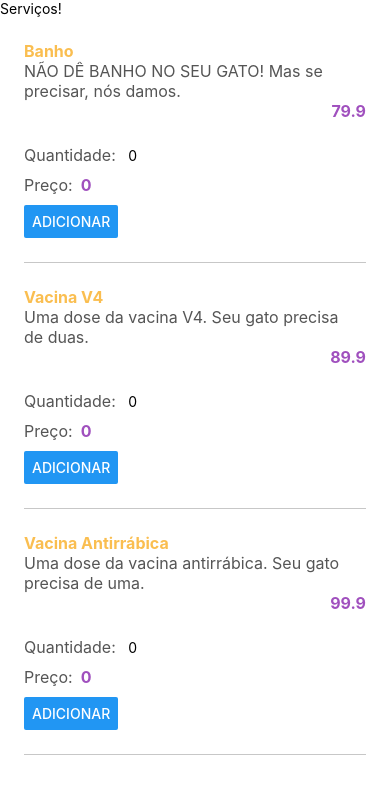
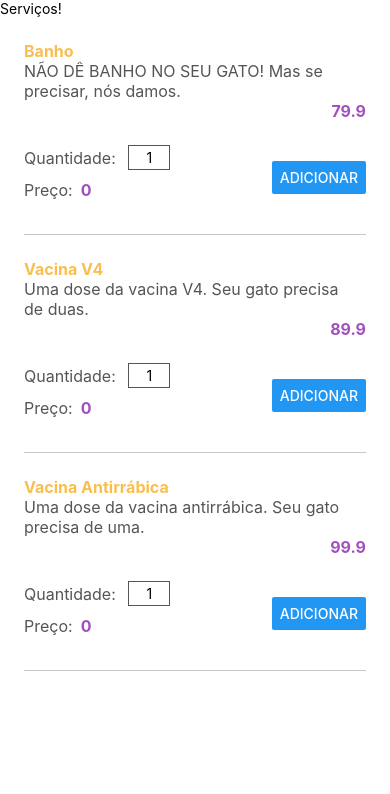
Before and after one commit to muryarth/alura, a React Native app in the folder expo-pet-shop/: screen / in a window 390 px wide. Shown: the top 794 px of the page. Built offline with nearby package versions, Linux system fonts and the light colour scheme.

Commit message:
[expo-pet-shop] Novo componente CampoInteiro

```diff
--- a/expo-pet-shop/src/componentes/CampoInteiro.js
+++ b/expo-pet-shop/src/componentes/CampoInteiro.js
@@ -1,10 +1,30 @@
 import React from 'react';
+import { TextInput, Button } from 'react-native';
+import estilosPadrao from './estilos.js';
 
-import { TextInput } from 'react-native';
+export default function CampoInteiro({ value, estilos, atualizarQuantidade }) {
+    const atualiza = (novoValor, acaoRetorno) => {
+        const verificaInteiro = novoValor.match(/^[0-9]*$/);
+        if (!verificaInteiro) return;
 
-export default function CampoInteiro() {
-    return <TextInput
-        keyboardType='number-pad'
-        selectTextOnFocus
-    />
+        const removeZeroEsquerda = novoValor.replace(/^(0)(.+)/, '$2');
+
+        acaoRetorno(removeZeroEsquerda);
+    }
+
+    const numeroEmTexto = String(value);
+
+    return <>
+        <TextInput
+            style={[estilosPadrao.campo, estilos]}
+            keyboardType='number-pad'
+            selectTextOnFocus
+            onChangeText={(novoValor) => {
+
+                if (novoValor[novoValor.length - 1] !== "," && novoValor[novoValor.length - 1] !== ".")
+                    atualizarQuantidade(novoValor);
+            }}
+            value={numeroEmTexto}
+        />
+    </>;
 }
--- a/expo-pet-shop/estilos/estilosCampo.js
+++ b/expo-pet-shop/src/componentes/estilos.js
@@ -1,5 +1,5 @@
 import { StyleSheet } from 'react-native';
-import { cores } from '../../estilos';
+import { cores } from '../estilos';
 
 export default StyleSheet.create({
   campo: {
--- a/expo-pet-shop/src/telas/servicos/index.js
+++ b/expo-pet-shop/src/telas/servicos/index.js
@@ -38,6 +38,7 @@ export default function Servicos() {
                 }}
                 //garante que cada item tenha sua key
                 keyExtractor={({ id }) => String(id)}
+                removeClippedSubviews={false}
             />
         </SafeAreaView>
     )
--- a/expo-pet-shop/src/telas/servicos/item/index.js
+++ b/expo-pet-shop/src/telas/servicos/item/index.js
@@ -1,8 +1,10 @@
-import React from 'react';
-import { Text, View, TextInput, Button } from 'react-native';
+import React, { useState } from 'react';
+import { Text, View, Button } from 'react-native';
+import CampoInteiro from '../../../componentes/CampoInteiro.js';
 import estilos from './estilos';
 
 export default function Item({ nome, preco, descricao }) {
+    const [quantidade, setQuantidade] = useState(1);
 
     return (
         <>
@@ -15,7 +17,7 @@ export default function Item({ nome, preco, descricao }) {
                 <View>
                     <View style={estilos.valor}>
                         <Text style={estilos.descricao}>Quantidade: </Text>
-                        <TextInput value="0" />
+                        <CampoInteiro estilos={estilos.quantidade} value={quantidade} atualizarQuantidade={setQuantidade} />
                     </View>
                     <View>
                         <View style={estilos.valor}>
@@ -24,7 +26,7 @@ export default function Item({ nome, preco, descricao }) {
                         </View>
                     </View>
                 </View>
-                <Button title="Adicionar" />
+                <Button title="Adicionar" onPress={() => { console.log("Acionado!") }} />
             </View>
             <View style={estilos.divisor} />
         </>
```
